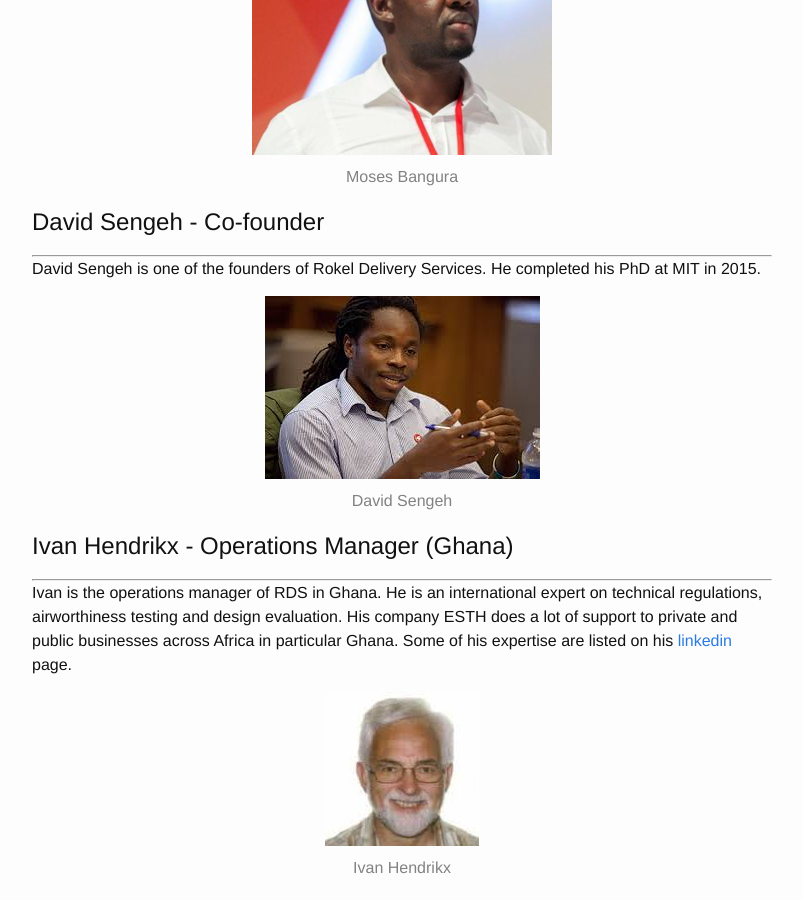
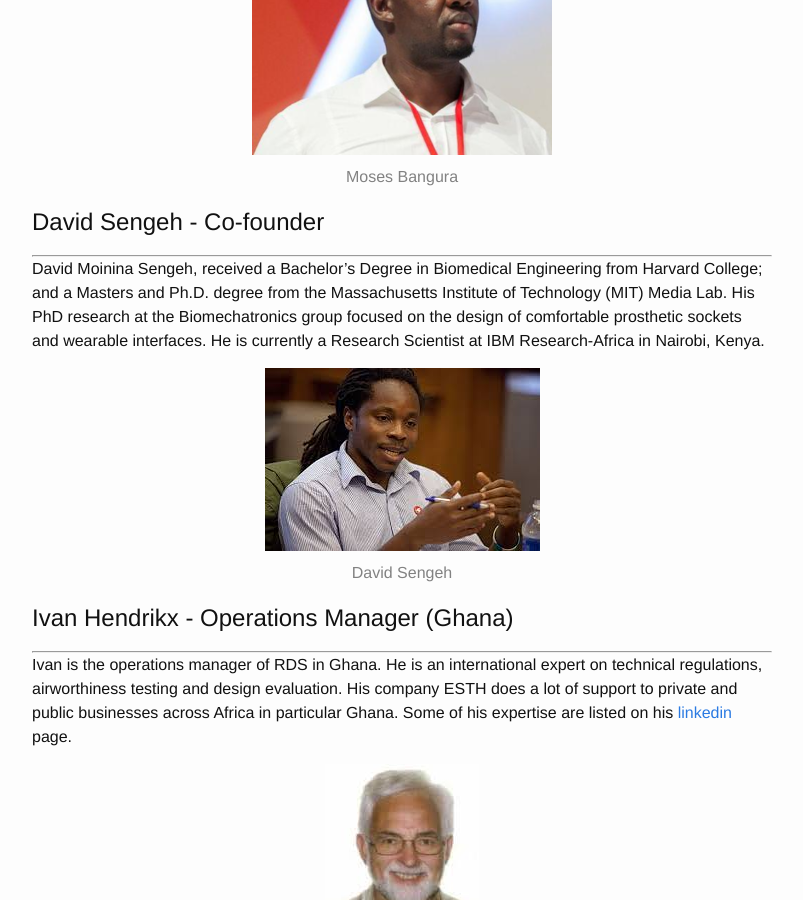
Before and after one commit to dnovichman/dnovichman.github.io, a Jekyll site: the page built from theteam.md, in a window 1280 px wide and 900 px high, scrolled down 459 px. Shown: the whole window, without its empty margins (238-1041 px from the left). Built offline with Jekyll 4.4.1, drawn with Linux system fonts in a browser that asks for light colours.

Commit message:
David's stuff

```diff
--- a/theteam.md
+++ b/theteam.md
@@ -22,7 +22,7 @@
 
 # David Sengeh - Co-founder
 ---
-David Sengeh is one of the founders of Rokel Delivery Services. He completed his PhD at MIT in 2015.
+David Moinina Sengeh, received a Bachelor’s Degree in Biomedical Engineering from Harvard College; and a Masters and Ph.D. degree from the Massachusetts Institute of Technology (MIT) Media Lab. His PhD research at the Biomechatronics group focused on the design of comfortable prosthetic sockets and wearable interfaces. He is currently a Research Scientist at IBM Research-Africa in Nairobi, Kenya.
 {% include image.html
             img="../images/theteam/david.jpeg"
             title="David Sengeh"
```
Also changed, not shown: product.md (+1 -1 lines).
